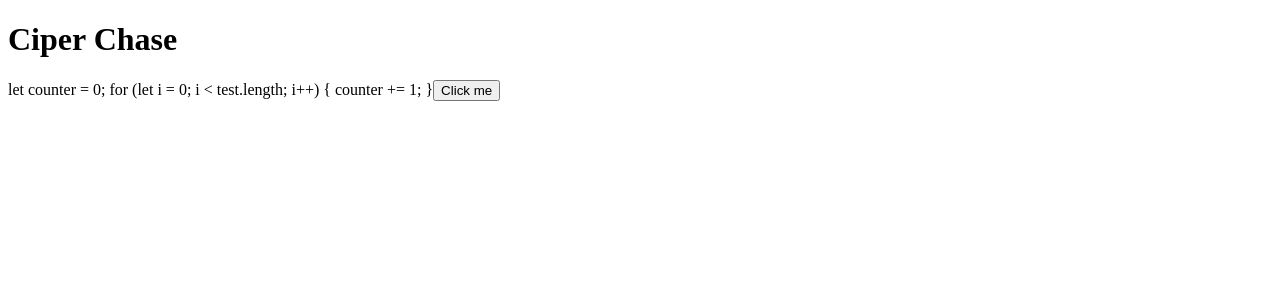
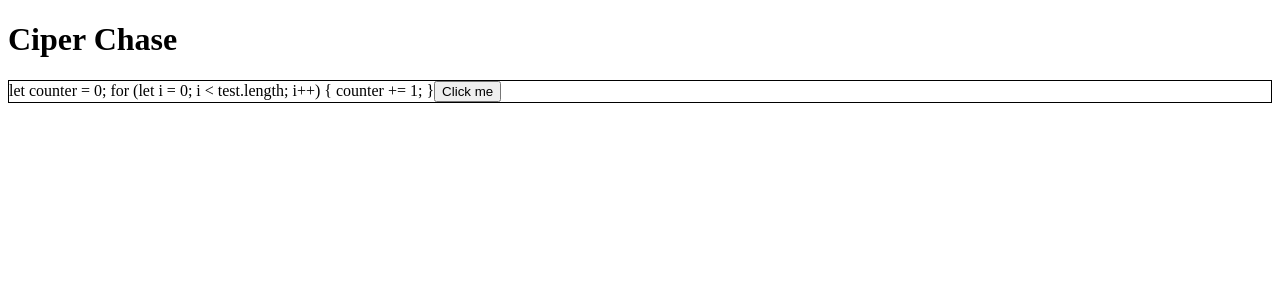
Before and after one commit to cipherchase/cipherchase, a React app: page / in a window 1280 px wide. Shown: the top 300 px of the page. Built offline with nearby package versions, Linux system fonts and the light colour scheme.

Commit message:
code container able to detect keypress

```diff
--- a/src/containers/CodeContainer.jsx
+++ b/src/containers/CodeContainer.jsx
@@ -21,7 +21,7 @@ const Highlight = styled.span`
 `;
 
 const CodeContainer = ({ codeChallenge, playerCharIndex, moveCar }) => (
-  <div>
+  <div style={{ border: '1px solid black' }} onKeyPress={ e => console.log('hi') } tabIndex="0">
     <Highlight id="highlight">{codeChallenge.substring(0, playerCharIndex + 1)}</Highlight>
     <span>{codeChallenge.substring(playerCharIndex + 1)}</span>
     <button
```
